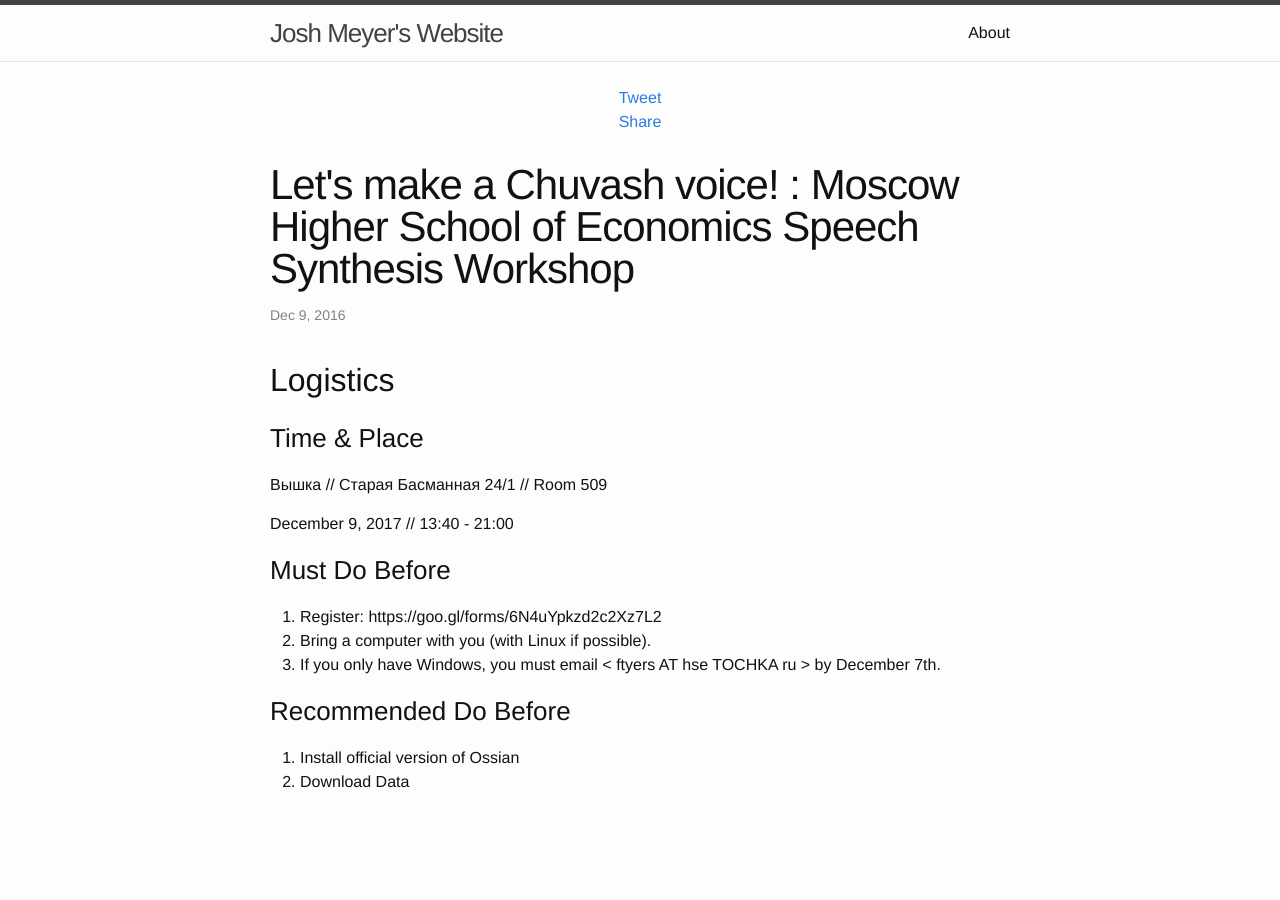
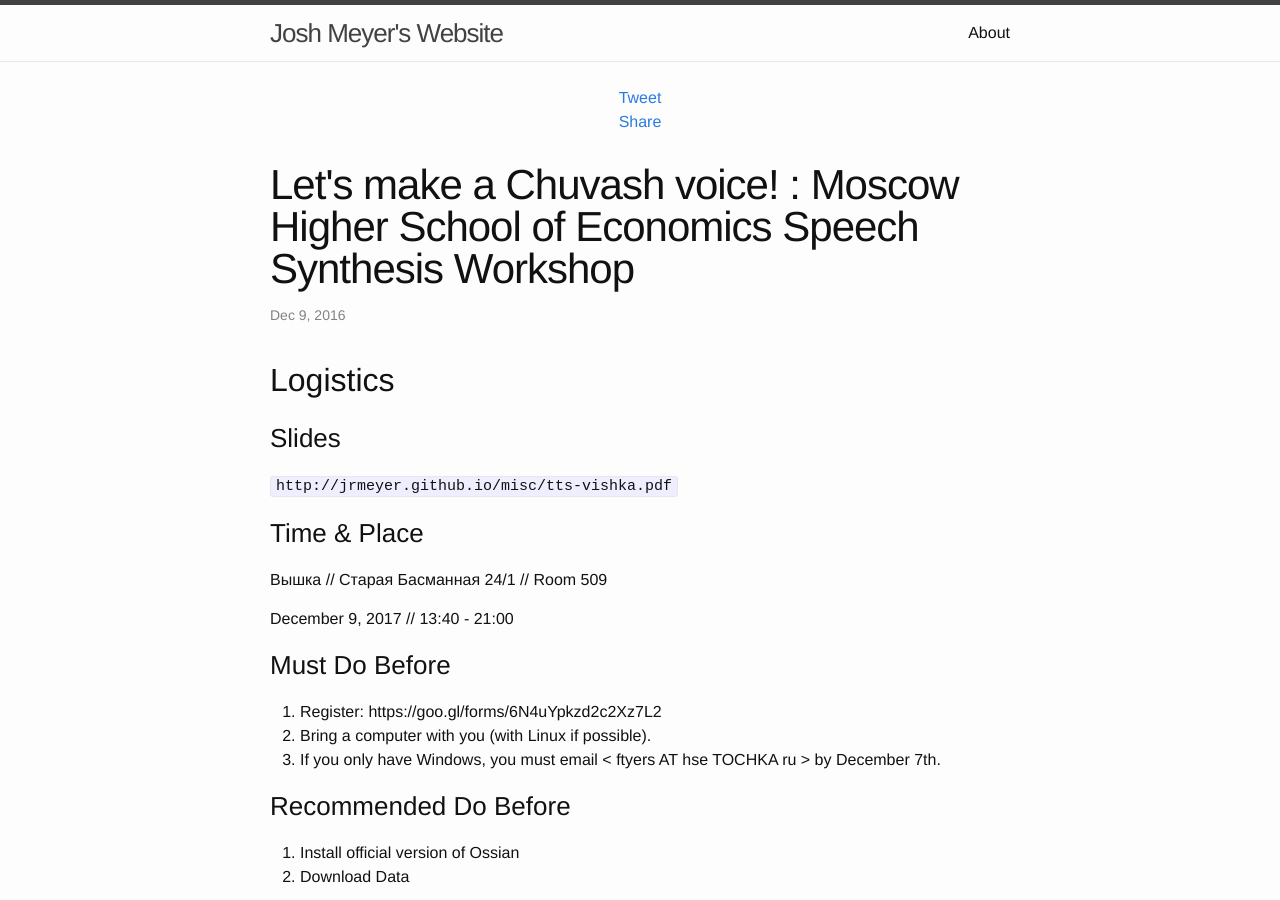
Before and after one commit to JRMeyer/jrmeyer.github.io, a Jekyll site: the page built from _posts/2016-12-09-tts-workshop.markdown, in a window 1280 px wide and 900 px high. Built offline with Jekyll 4.4.1, drawn with Linux system fonts in a browser that asks for light colours; comment, search, counter and statistics services are not loaded.

Commit message:
added slides to page

```diff
--- a/_posts/2016-12-09-tts-workshop.markdown
+++ b/_posts/2016-12-09-tts-workshop.markdown
@@ -9,6 +9,12 @@ comments: True
 
 
 ## Logistics
+
+
+### Slides
+
+`http://jrmeyer.github.io/misc/tts-vishka.pdf`
+
 
 ### Time & Place
 
```
